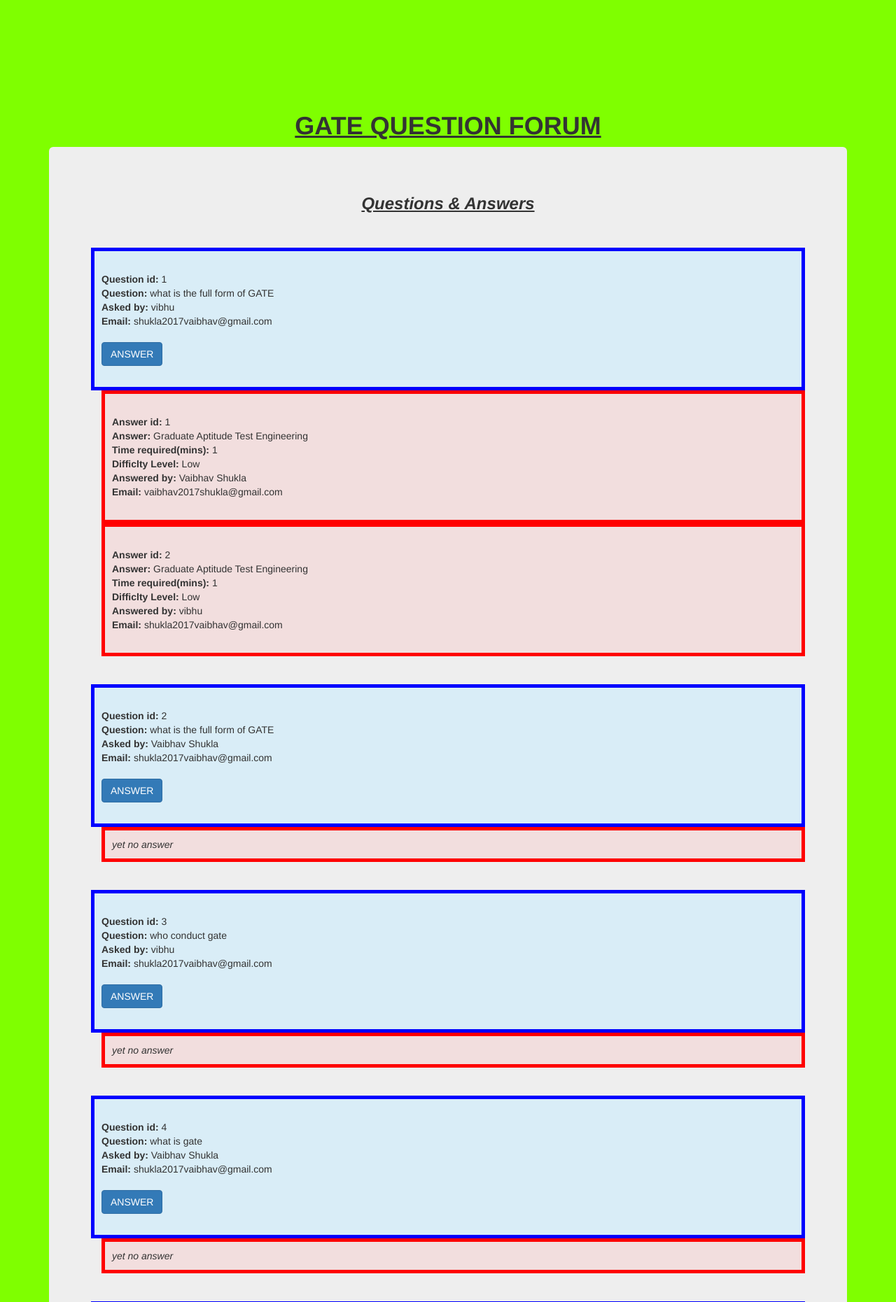
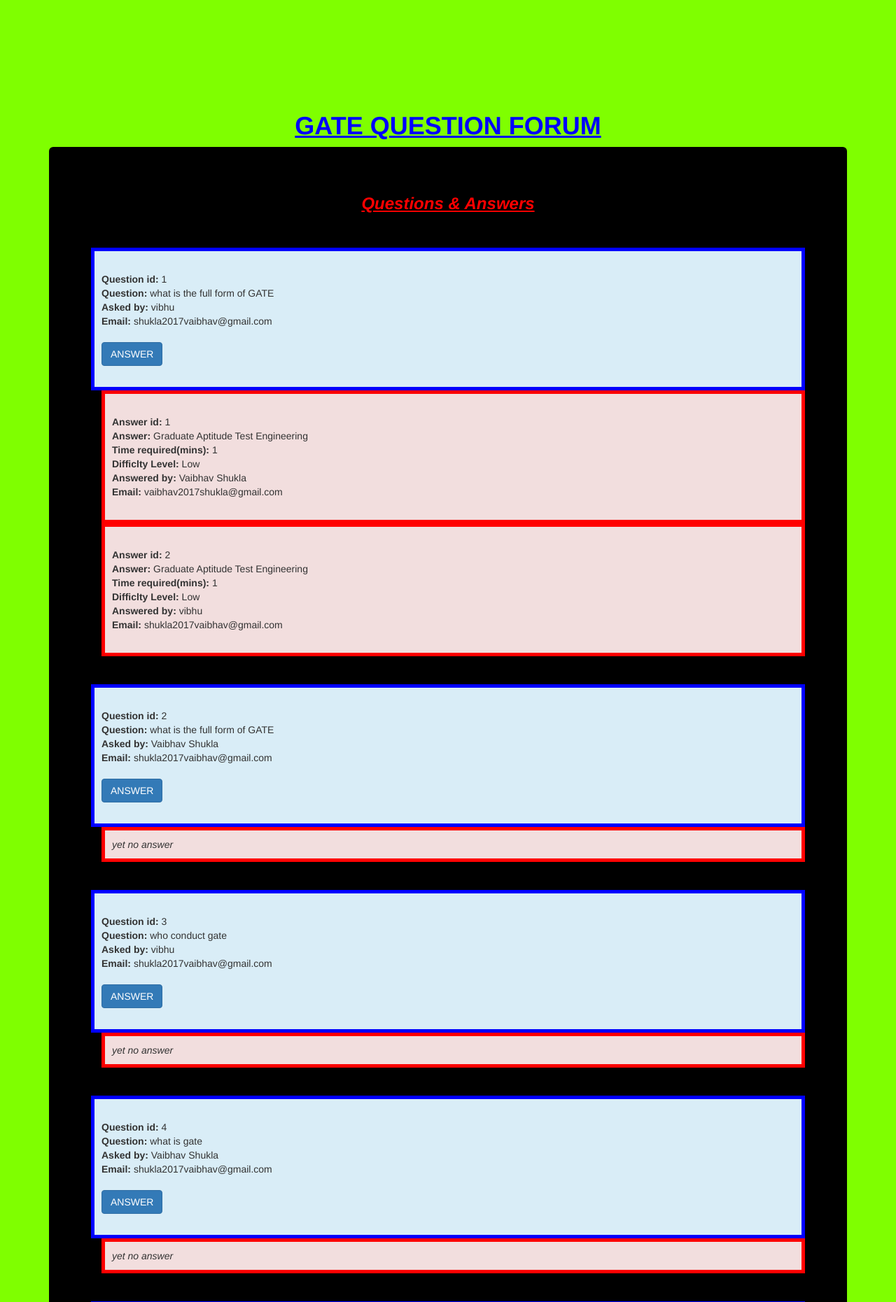
Before and after one commit to Jaswantsinghh/Gate_forum_web_app, a PHP site: page /home.php in a window 1280 px wide. Shown: the part 52-1913 px from the top of the page at 70% size. Run offline with PHP 8.4, Linux system fonts and the light colour scheme; the visitor is signed in with stand-in values (Sample User, id 1); data comes from the database, SQL or seed files in the repository.

Commit message:
Update home.php

```diff
--- a/home.php
+++ b/home.php
@@ -26,9 +26,9 @@ if (!isset($_SESSION['username'])) {
     </nav>
      <br><br><br><br><br><br>
         <div class="container">
-            <h1  style="text-align: center"> <b><u>GATE QUESTION FORUM</u></b></h1>
-            <div class="jumbotron">
-                <h3 style="text-align: center"><b><i><u>Questions & Answers</u></i></b></h3>
+            <h1  style="text-align: center; color: blue;"> <b><u>GATE QUESTION FORUM</u></b></h1>
+            <div class="jumbotron" style="background-color: black;">
+                <h3 style="text-align: center; color: red;"><b><i><u>Questions & Answers</u></i></b></h3>
                 <?php
 include 'database.php';
 $sql = "SELECT id, que, name, email FROM questionaddition";
@@ -68,8 +68,8 @@ endwhile;
      ?><br><br>
 
         <div class="container-fluid">
-            <ul class="nav navbar-nav " style="float:right; background: yellow;">
-                <li>USER: <?php echo $_SESSION['username']; ?></li>
+            <ul class="nav navbar-nav " style="float:right; background: yellow; border: solid; border-width: 5px; border-color: red; padding: 5px;">
+                <li style="margin-top: 15px;">USER: <?php echo $_SESSION['username']; ?></li>
                 <li><a href="logout.php"><b>LOGOUT</b></a></li>
             </ul>
         </div>
```
